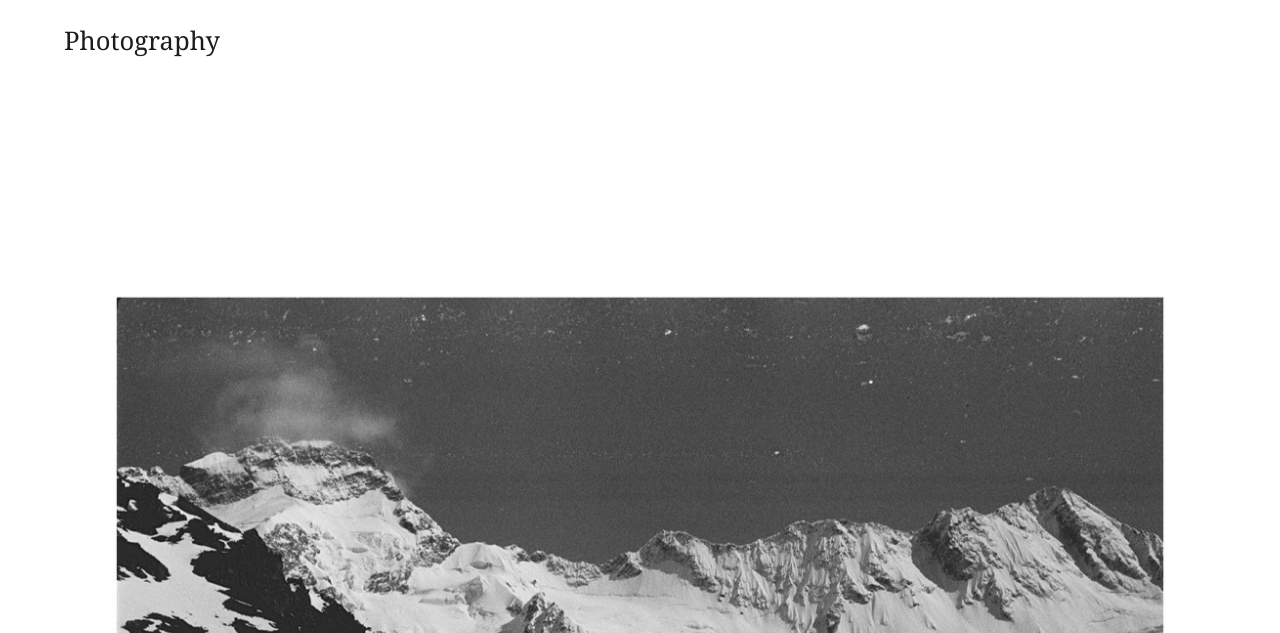
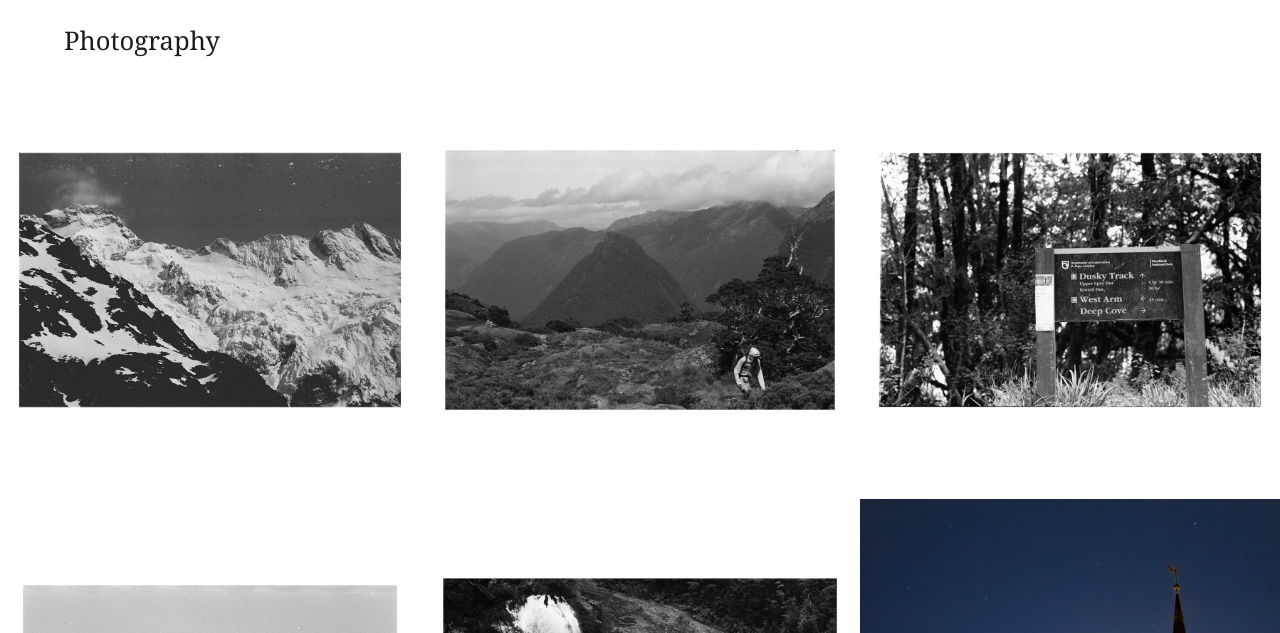
Before and after one commit to liamgreynolds/liamgreynolds.github.io, a plain HTML site: page other-work.html in a window 1280 px wide. Shown: the part 167-800 px from the top of the page. Drawn offline with Linux system fonts and the light colour scheme.

Commit message:
Other Work gallery: match WordPress — 3-column cropped grid, full-bleed

```diff
--- a/assets/css/style.css
+++ b/assets/css/style.css
@@ -11,7 +11,7 @@
 
 * { box-sizing: border-box; }
 
-html { scroll-behavior: smooth; }
+html { scroll-behavior: smooth; overflow-x: clip; }
 
 body {
   margin: 0;
@@ -273,9 +273,24 @@ a { color: var(--accent); }
   font-size: 0.9rem;
 }
 
-/* Photography gallery */
-.gallery { display: flex; flex-direction: column; gap: 0.6rem; }
-.gallery .photo { width: 100%; cursor: zoom-in; }
+/* Photography gallery — mirrors the WordPress gallery: 3-column cropped grid, full-bleed (alignfull) */
+.gallery {
+  display: grid;
+  grid-template-columns: repeat(3, 1fr);
+  gap: 0.6rem;
+  width: 100vw;
+  margin-left: calc(50% - 50vw);
+}
+.gallery .photo {
+  width: 100%;
+  height: 100%;
+  aspect-ratio: 1 / 1;
+  object-fit: cover;
+  cursor: zoom-in;
+}
+@media (max-width: 640px) {
+  .gallery { grid-template-columns: repeat(2, 1fr); }
+}
 
 /* Resume */
 .resume h1 { margin-bottom: 0.2rem; }
```
